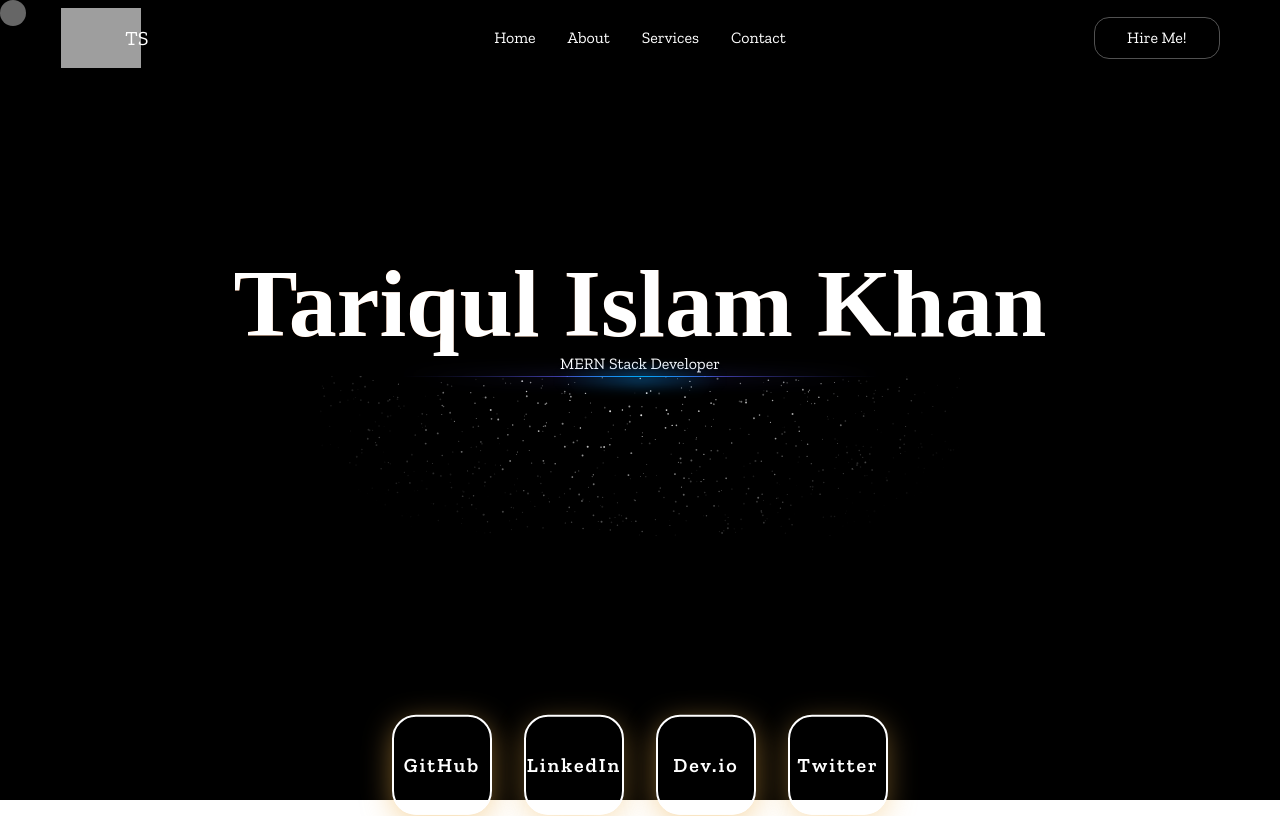
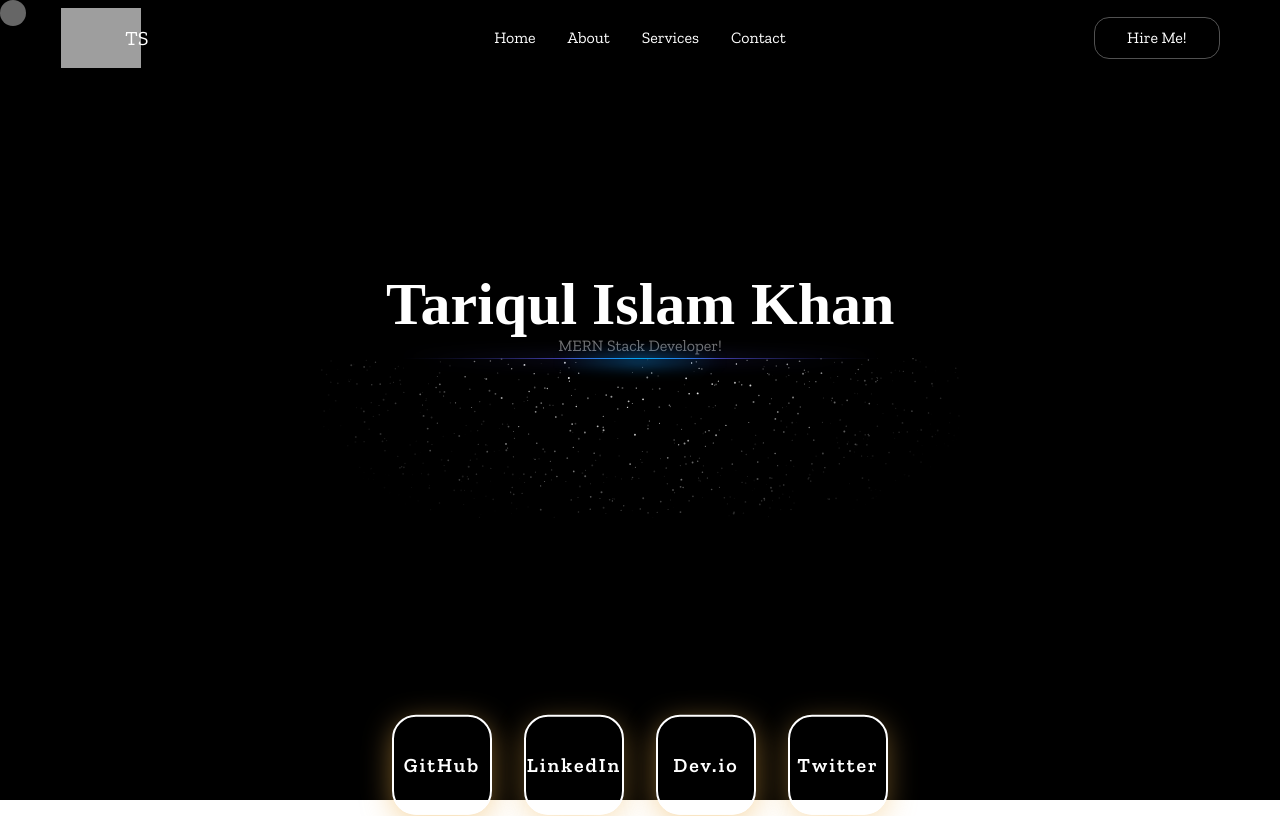
Before and after one commit to arjsabbir88/my-portfolio, a React (Vite) app: page / in a window 1280 px wide. Built offline with nearby package versions, Linux system fonts and the light colour scheme; grey boxes are pictures that could not be loaded.

Commit message:
added title and subtitle text animation

```diff
--- /dev/null
+++ b/src/Component/Welcome/AnimatedSubTitle/Animated.jsx
@@ -0,0 +1,16 @@
+import './ShinyText.css';
+
+const ShinyText = ({ text, disabled = false, speed = 5, className = '' }) => {
+  const animationDuration = `${speed}s`;
+
+  return (
+    <div
+      className={`shiny-text ${disabled ? 'disabled' : ''} ${className}`}
+      style={{ animationDuration }}
+    >
+      {text}
+    </div>
+  );
+};
+
+export default ShinyText;
--- /dev/null
+++ b/src/Component/Welcome/AnimatedSubTitle/ShinyText.css
@@ -0,0 +1,27 @@
+.shiny-text {
+  color: #b5b5b5a4; /* Adjust this color to change intensity/style */
+  background: linear-gradient(
+    120deg,
+    rgba(255, 255, 255, 0) 40%,
+    rgba(255, 255, 255, 0.8) 50%,
+    rgba(255, 255, 255, 0) 60%
+  );
+  background-size: 200% 100%;
+  -webkit-background-clip: text;
+  background-clip: text;
+  display: inline-block;
+  animation: shine 5s linear infinite;
+}
+
+@keyframes shine {
+  0% {
+    background-position: 100%;
+  }
+  100% {
+    background-position: -100%;
+  }
+}
+
+.shiny-text.disabled {
+  animation: none;
+}
--- a/src/Component/Welcome/Title.jsx
+++ b/src/Component/Welcome/Title.jsx
@@ -1,6 +1,8 @@
 "use client";
 import React from "react";
 import { SparklesCore } from "./TitleComponent";
+import AnimatedText from "./TitleAnimated/AnimatedText";
+import ShinyText from "./AnimatedSubTitle/Animated";
 
 export function Title() {
 
@@ -10,10 +12,12 @@ export function Title() {
       className="h-[40rem] w-full bg-black flex flex-col items-center justify-center overflow-hidden rounded-md">
       <h1
         className="md:text-7xl text-3xl lg:text-8xl font-bold text-center relative z-20 place-self-center text-white text-[clamp(2em,10vw,10em)] font-[exo] bg-gradient-to-r from-orange-500 via-orange-300-300 to-orange-500-500 bg-[length:200%_100%] bg-clip-text animate-shimmer">
-        Tariqul Islam Khan
+        {/* Tariqul Islam Khan */}
+        <AnimatedText/>
         {/* text-white */}
       </h1>
-      <p>MERN Stack Developer</p>
+      {/* <p>MERN Stack Developer</p> */}
+      <ShinyText text="MERN Stack Developer!" disabled={false} speed={3} className='custom-class' />
       <div className="w-[40rem] h-40 relative">
         {/* Gradients */}
         <div
--- /dev/null
+++ b/src/Component/Welcome/TitleAnimated/AnimatedComponent.jsx
@@ -0,0 +1,116 @@
+import { motion } from 'framer-motion';
+import { useEffect, useRef, useState, useMemo } from 'react';
+
+const buildKeyframes = (from, steps) => {
+  const keys = new Set([
+    ...Object.keys(from),
+    ...steps.flatMap((s) => Object.keys(s)),
+  ]);
+
+  const keyframes = {};
+  keys.forEach((k) => {
+    keyframes[k] = [from[k], ...steps.map((s) => s[k])];
+  });
+  return keyframes;
+};
+
+const BlurText = ({
+  text = '',
+  delay = 200,
+  className = '',
+  animateBy = 'words',
+  direction = 'top',
+  threshold = 0.1,
+  rootMargin = '0px',
+  animationFrom,
+  animationTo,
+  easing = (t) => t,
+  onAnimationComplete,
+  stepDuration = 0.35,
+}) => {
+  const elements = animateBy === 'words' ? text.split(' ') : text.split('');
+  const [inView, setInView] = useState(false);
+  const ref = useRef(null);
+
+  useEffect(() => {
+    if (!ref.current) return;
+    const observer = new IntersectionObserver(
+      ([entry]) => {
+        if (entry.isIntersecting) {
+          setInView(true);
+          observer.unobserve(ref.current);
+        }
+      },
+      { threshold, rootMargin }
+    );
+    observer.observe(ref.current);
+    return () => observer.disconnect();
+    // eslint-disable-next-line react-hooks/exhaustive-deps
+  }, [threshold, rootMargin]);
+
+  const defaultFrom = useMemo(
+    () =>
+      direction === 'top'
+        ? { filter: 'blur(10px)', opacity: 0, y: -50 }
+        : { filter: 'blur(10px)', opacity: 0, y: 50 },
+    [direction]
+  );
+
+  const defaultTo = useMemo(
+    () => [
+      {
+        filter: 'blur(5px)',
+        opacity: 0.5,
+        y: direction === 'top' ? 5 : -5,
+      },
+      { filter: 'blur(0px)', opacity: 1, y: 0 },
+    ],
+    [direction]
+  );
+
+  const fromSnapshot = animationFrom ?? defaultFrom;
+  const toSnapshots = animationTo ?? defaultTo;
+
+  const stepCount = toSnapshots.length + 1;
+  const totalDuration = stepDuration * (stepCount - 1);
+  const times = Array.from({ length: stepCount }, (_, i) =>
+    stepCount === 1 ? 0 : i / (stepCount - 1)
+  );
+
+  return (
+    <p
+      ref={ref}
+      className={className}
+      style={{ display: 'flex', flexWrap: 'wrap' }}
+    >
+      {elements.map((segment, index) => {
+        const animateKeyframes = buildKeyframes(fromSnapshot, toSnapshots);
+
+        const spanTransition = {
+          duration: totalDuration,
+          times,
+          delay: (index * delay) / 1000,
+        };
+        (spanTransition).ease = easing;
+
+        return (
+          <motion.span
+            className="inline-block will-change-[transform,filter,opacity]"
+            key={index}
+            initial={fromSnapshot}
+            animate={inView ? animateKeyframes : fromSnapshot}
+            transition={spanTransition}
+            onAnimationComplete={
+              index === elements.length - 1 ? onAnimationComplete : undefined
+            }
+          >
+            {segment === ' ' ? '\u00A0' : segment}
+            {animateBy === 'words' && index < elements.length - 1 && '\u00A0'}
+          </motion.span>
+        );
+      })}
+    </p>
+  );
+};
+
+export default BlurText;
--- /dev/null
+++ b/src/Component/Welcome/TitleAnimated/AnimatedText.jsx
@@ -0,0 +1,23 @@
+import React from "react";
+import BlurText from "./AnimatedComponent";
+
+
+const AnimatedText = (text) => {
+  const handleAnimationComplete = () => {
+    console.log("Animation completed!");
+  };
+  return (
+    <div>
+      <BlurText
+        text="Tariqul Islam Khan"
+        delay={150}
+        animateBy="words"
+        direction="top"
+        onAnimationComplete={handleAnimationComplete}
+        className="text-xl md:text-3xl lg:text-6xl"
+      />
+    </div>
+  );
+};
+
+export default AnimatedText;
--- /dev/null
+++ b/src/Tailwind.config.js
@@ -0,0 +1,17 @@
+tailwind.config.js
+module.exports = {
+  theme: {
+    extend: {
+      keyframes: {
+        shine: {
+          '0%': { 'background-position': '100%' },
+          '100%': { 'background-position': '-100%' },
+        },
+      },
+      animation: {
+        shine: 'shine 5s linear infinite',
+      },
+    },
+  },
+  plugins: [],
+};
```
